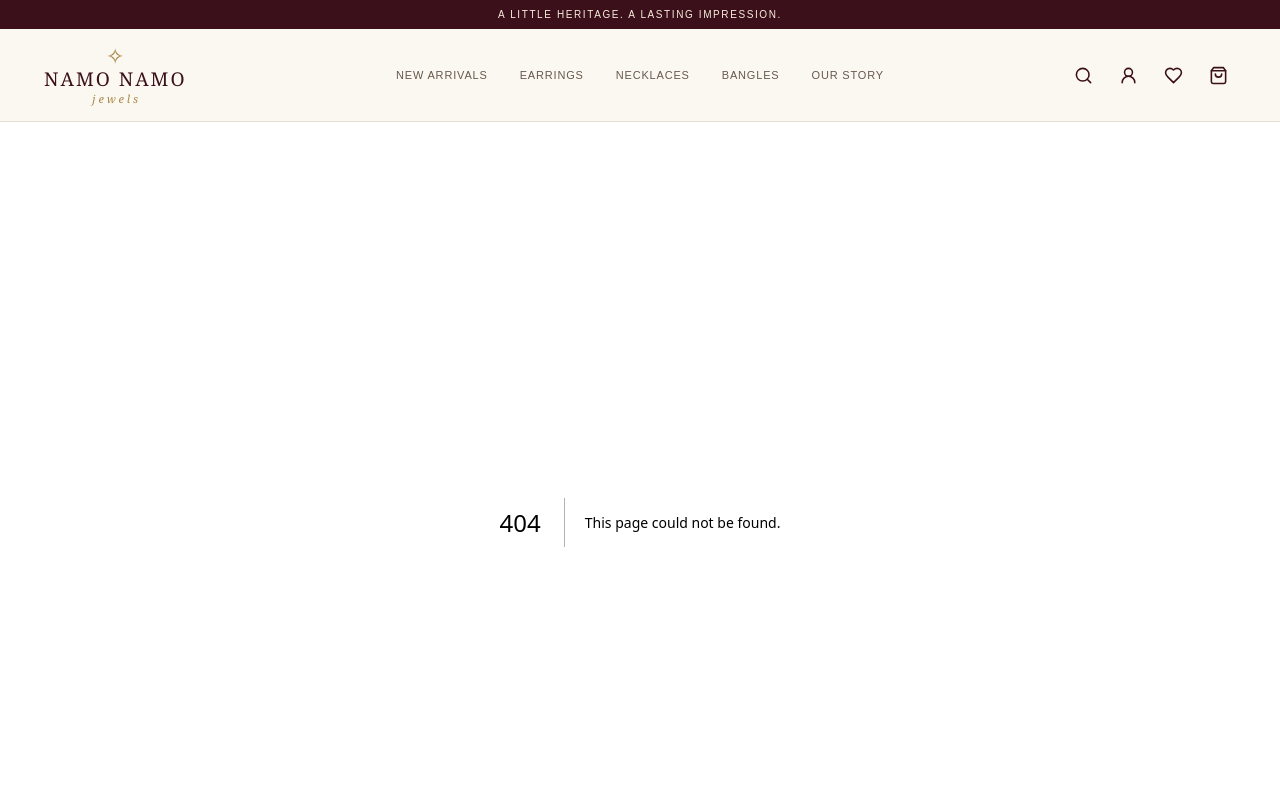
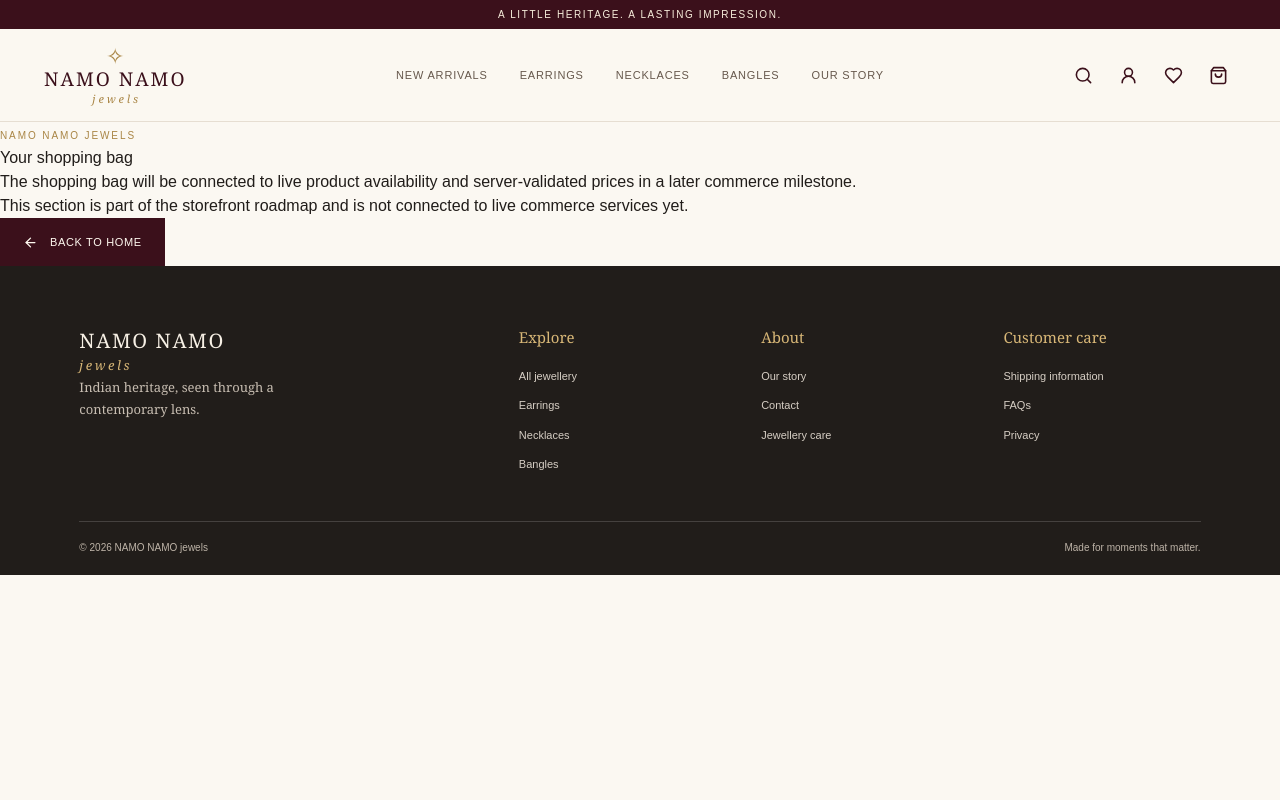
Before and after one commit to garvgola/luxury-traditional-jewelry-store, a Next.js app: page /cart in a window 1280 px wide. Before the commit this address had no page. Shown: the top 800 px of the page. Built offline with nearby package versions, Linux system fonts and the light colour scheme.

Commit message:
Add storefront route: src/app/cart/page.tsx

```diff
--- /dev/null
+++ b/src/app/cart/page.tsx
@@ -0,0 +1,4 @@
+import { ComingSoon } from "@/components/coming-soon";
+export default function CartPage() {
+  return <ComingSoon title="Your shopping bag" description="The shopping bag will be connected to live product availability and server-validated prices in a later commerce milestone." />;
+}
```
